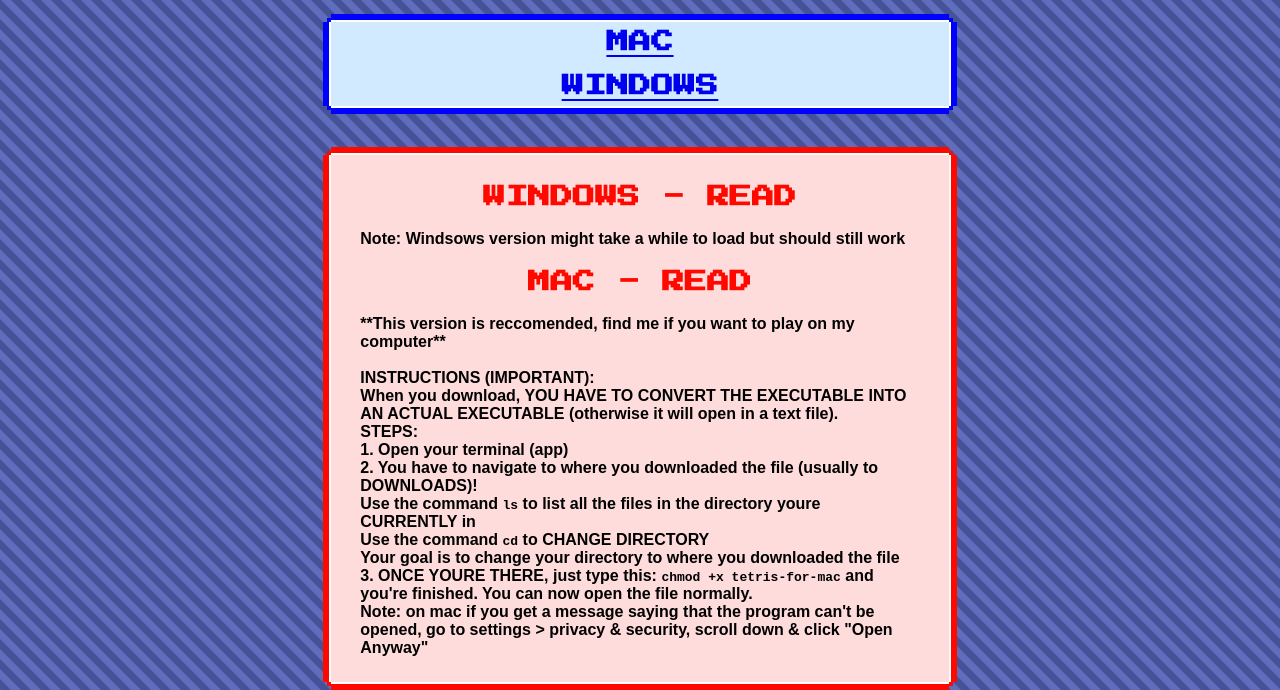
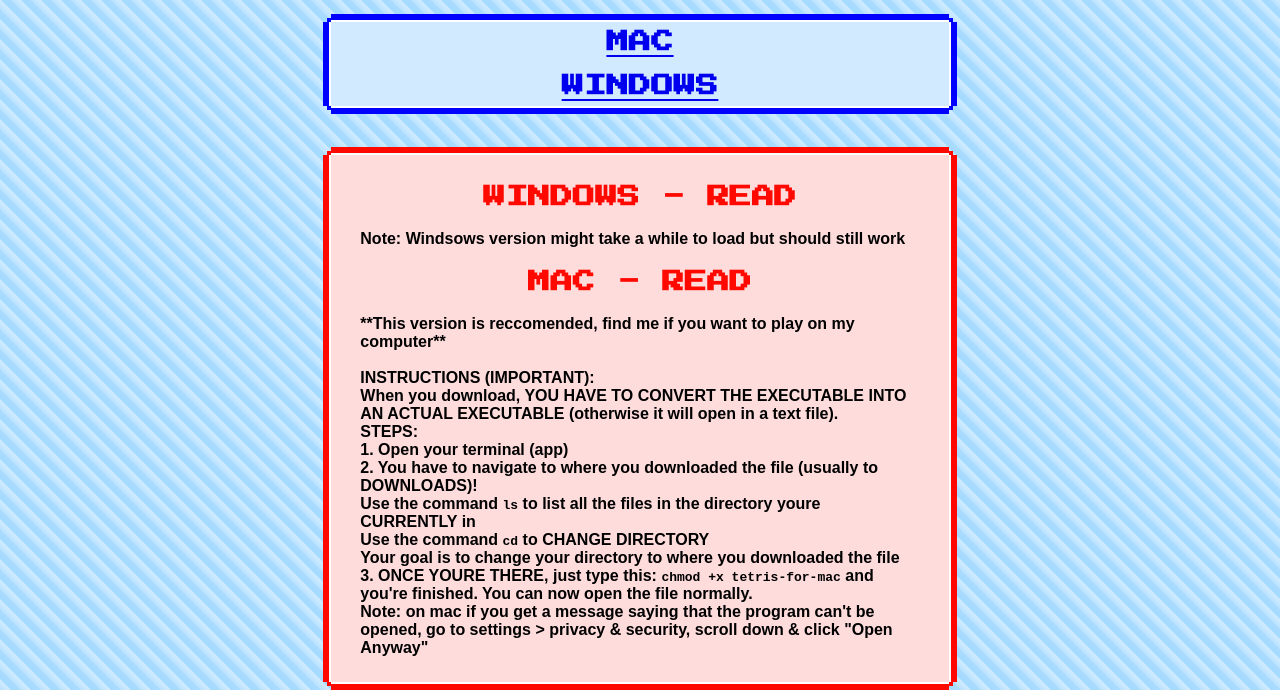
Before and after one commit to dnsva/dnsva.github.io, a plain HTML site: page SCHOOL/PROJECTS/TETRIS/index.html in a window 1280 px wide. Shown: the part 179-869 px from the top of the page. Drawn offline with Linux system fonts and the light colour scheme.

Commit message:
new bkg color

```diff
--- a/SCHOOL/PROJECTS/TETRIS/styles.css
+++ b/SCHOOL/PROJECTS/TETRIS/styles.css
@@ -180,10 +180,10 @@
 body {
 background: repeating-linear-gradient(
 45deg,
-#606dbc,
-#606dbc 5%,
-#465298 5%,
-#465298 10%
+#a1dbff,
+#abdbff 5%,
+#bbe3ff 5%,
+#d3ebff 10%
 );
 background-size: 100px 100px;
 animation: move-it 8s linear infinite;
```
